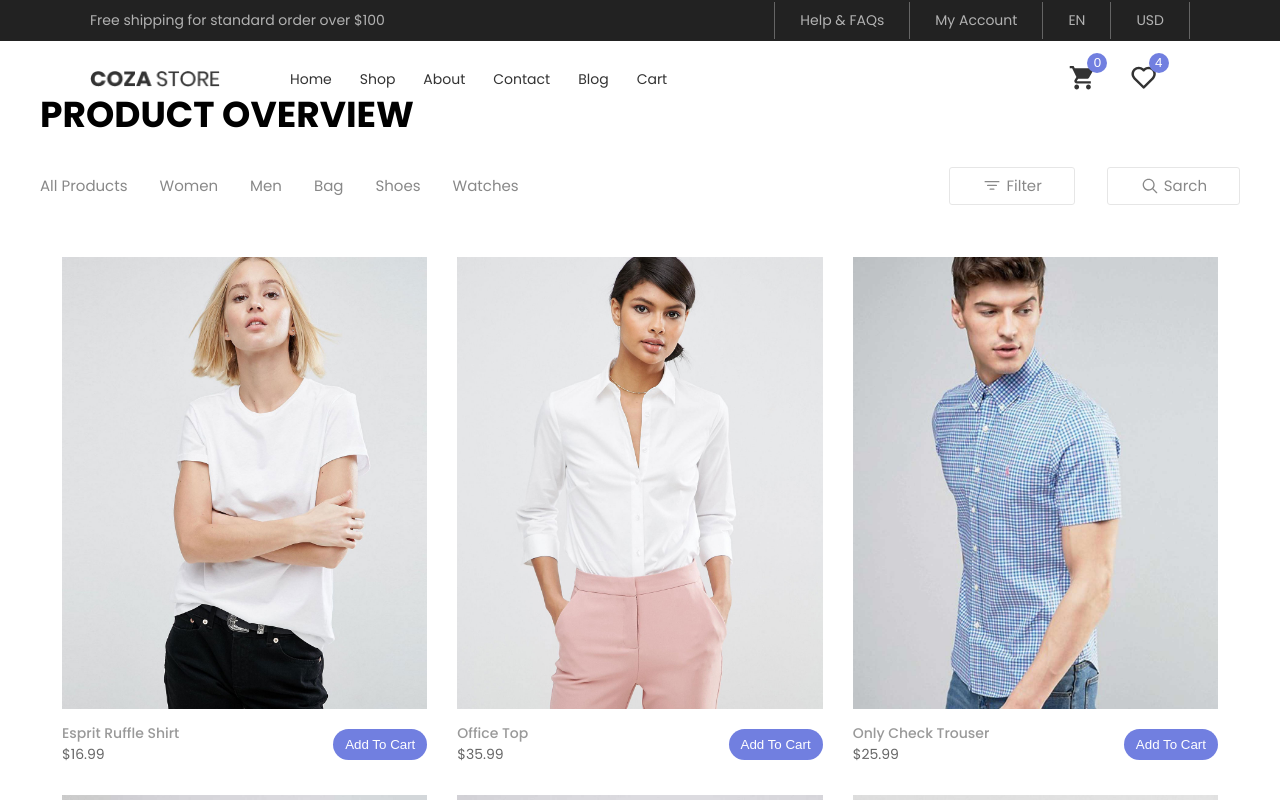
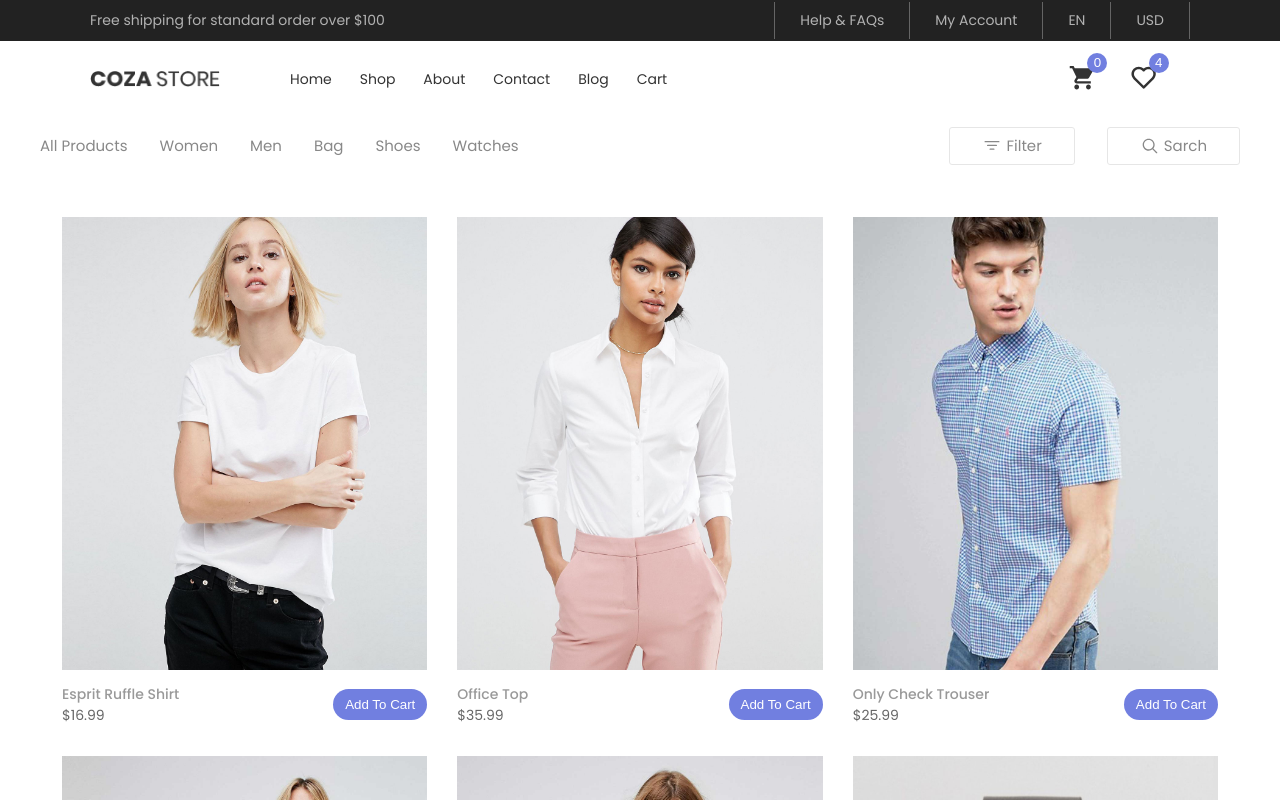
Before and after one commit to Cireka/Cosa-Store-Project, a Next.js app: page /Shop in a window 1280 px wide. Shown: the top 800 px of the page. Built offline with nearby package versions, Linux system fonts and the light colour scheme; a web font is replaced by a local one.

Commit message:
minor tweaks

```diff
--- a/Components/Context/CozaProvider.js
+++ b/Components/Context/CozaProvider.js
@@ -101,7 +101,7 @@ const CozaProvider = (props) => {
   };
 
   const data = {
-    // key: cartState.key,
+    key: cartState?.key,
     items: cartState?.items,
     totalAmount: cartState?.TotalAmount,
     totalItems: cartState?.TotalItems,
--- a/Components/Product Overview/Product.js
+++ b/Components/Product Overview/Product.js
@@ -27,7 +27,7 @@ import image14 from "../../public/productImgs/product-14.jpg";
 import image15 from "../../public/productImgs/product-15.jpg";
 import image16 from "../../public/productImgs/product-16.jpg";
 
-const Product = () => {
+const Product = (props) => {
   const [section, setSection] = useState("All");
   const [filter, setFilter] = useState(false);
   const [sarch, setSarch] = useState(false);
@@ -233,7 +233,7 @@ const Product = () => {
 
   return (
     <section className={style.ProductOverviewSection}>
-      <h1 className={style.title}>PRODUCT OVERVIEW</h1>
+      {props.title ? <h1 className={style.title}>PRODUCT OVERVIEW</h1> : ""}
       <div className={style.ProductNavParr}>
         <div className={style.SectionButtonsPar}>
           <button
--- a/pages/index.js
+++ b/pages/index.js
@@ -11,7 +11,7 @@ export default function Home() {
       <NavBar />
       <Slider />
       <Featured />
-      <Product showTitle={true} />
+      <Product title={true} />
       <Footer />
     </Fragment>
   );
```
Also changed, not shown: Components/Slider/Slider.js (+0 -7 lines).
